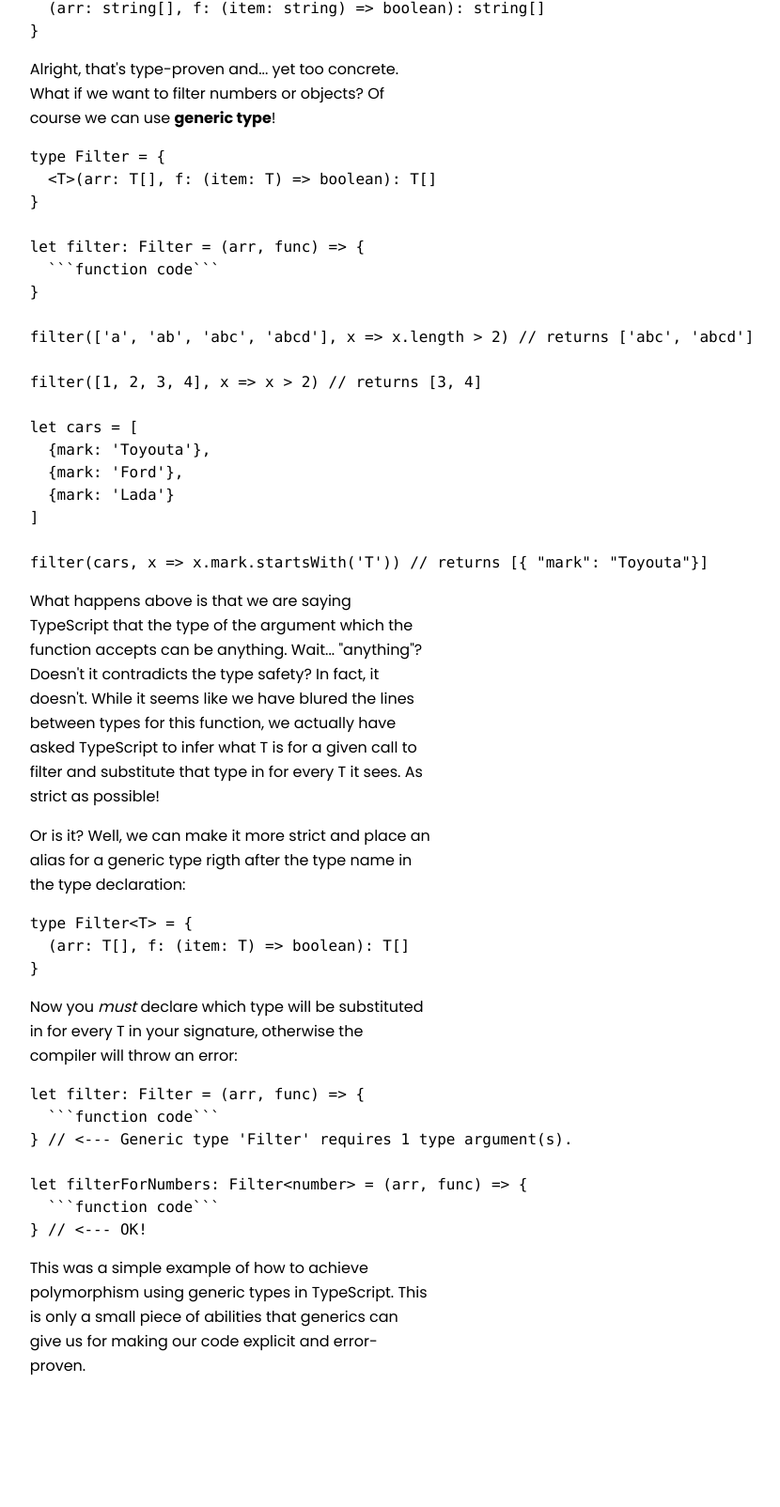
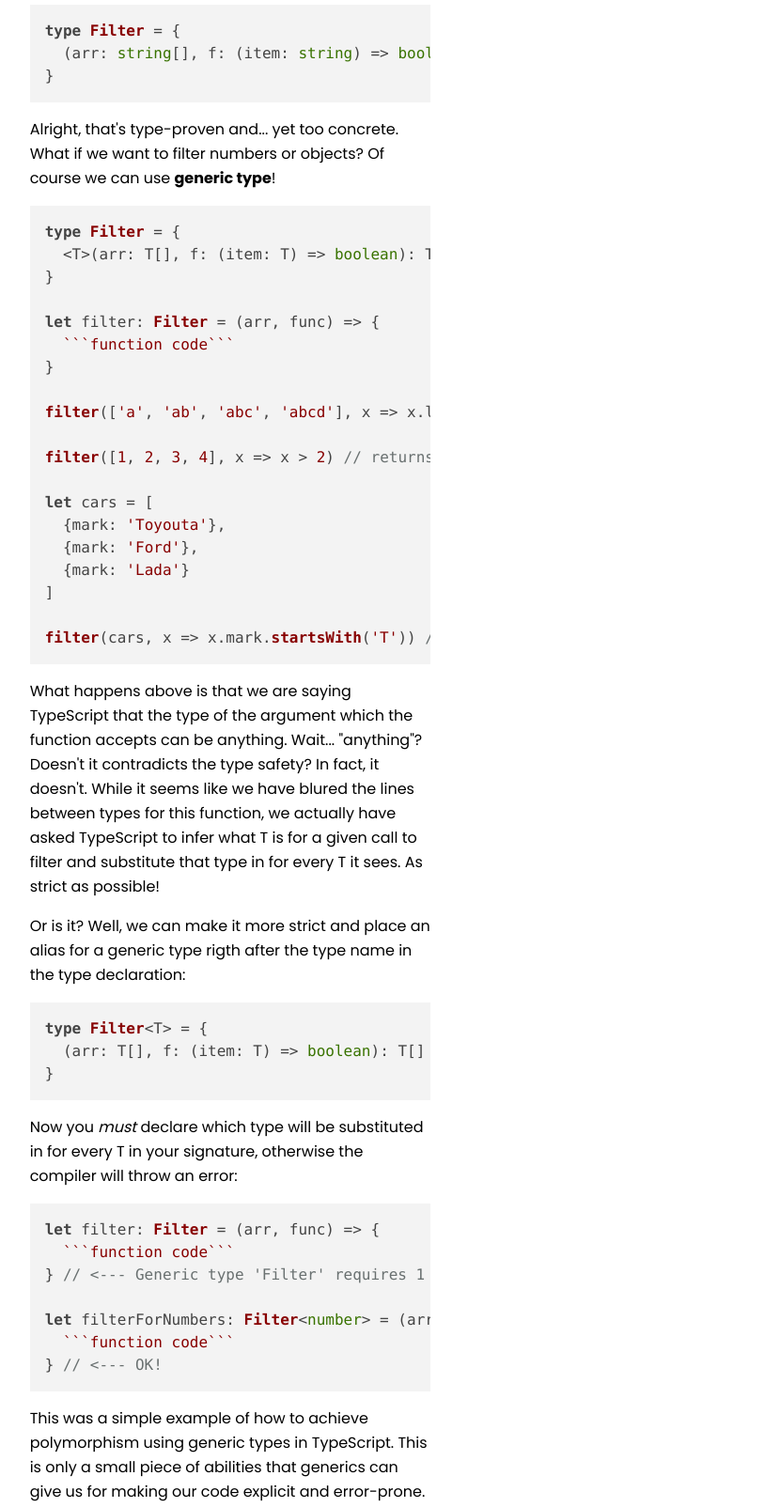
Before and after one commit to egorkonovalov/flycatcher, an Eleventy site: page src/posts/1/index.md in a window 1280 px wide. Shown: the part 793-2397 px from the top of the page at 94% size, without its empty margins (395-1225 px from the left). Before the commit the page ends 2276 px from the top, so only its background shows below. Built offline with nearby package versions, Linux system fonts and the light colour scheme; Eleventy itself is replaced by a stand-in of ours; code samples lack their colours; files that its build step writes are made by us from their sources.

Commit message:
feat: add syntax highlighting

````diff
--- a/src/_includes/default.njk
+++ b/src/_includes/default.njk
@@ -10,6 +10,8 @@ title: Flycatcher
     <link rel="stylesheet" href="{{ '/styles.css' | url }}">
     <link rel="preconnect" href="https://fonts.googleapis.com">
     <link rel="preconnect" href="https://fonts.gstatic.com" crossorigin>
+    <link rel="stylesheet" href="//cdnjs.cloudflare.com/ajax/libs/highlight.js/11.7.0/styles/default.min.css">
+    <script src="//cdnjs.cloudflare.com/ajax/libs/highlight.js/11.7.0/highlight.min.js"></script>
     <link
       href="https://fonts.googleapis.com/css2?family=Poppins:wght@300;400;500;600;700&family=VT323&display=swap"
       rel="stylesheet">
@@ -23,4 +25,7 @@ title: Flycatcher
       {{ content | safe }}
     </main>
   </body>
+  <script>
+    hljs.highlightAll();
+  </script>
 </html>
--- a/src/posts/1/index.md
+++ b/src/posts/1/index.md
@@ -80,4 +80,4 @@ let filterForNumbers: Filter<number> = (arr, func) => {
 } // <--- OK!
 ```
 
-This was a simple example of how to achieve polymorphism using generic types in TypeScript. This is only a small piece of abilities that generics can give us for making our code explicit and error-proven.
+This was a simple example of how to achieve polymorphism using generic types in TypeScript. This is only a small piece of abilities that generics can give us for making our code explicit and error-prone.
````
